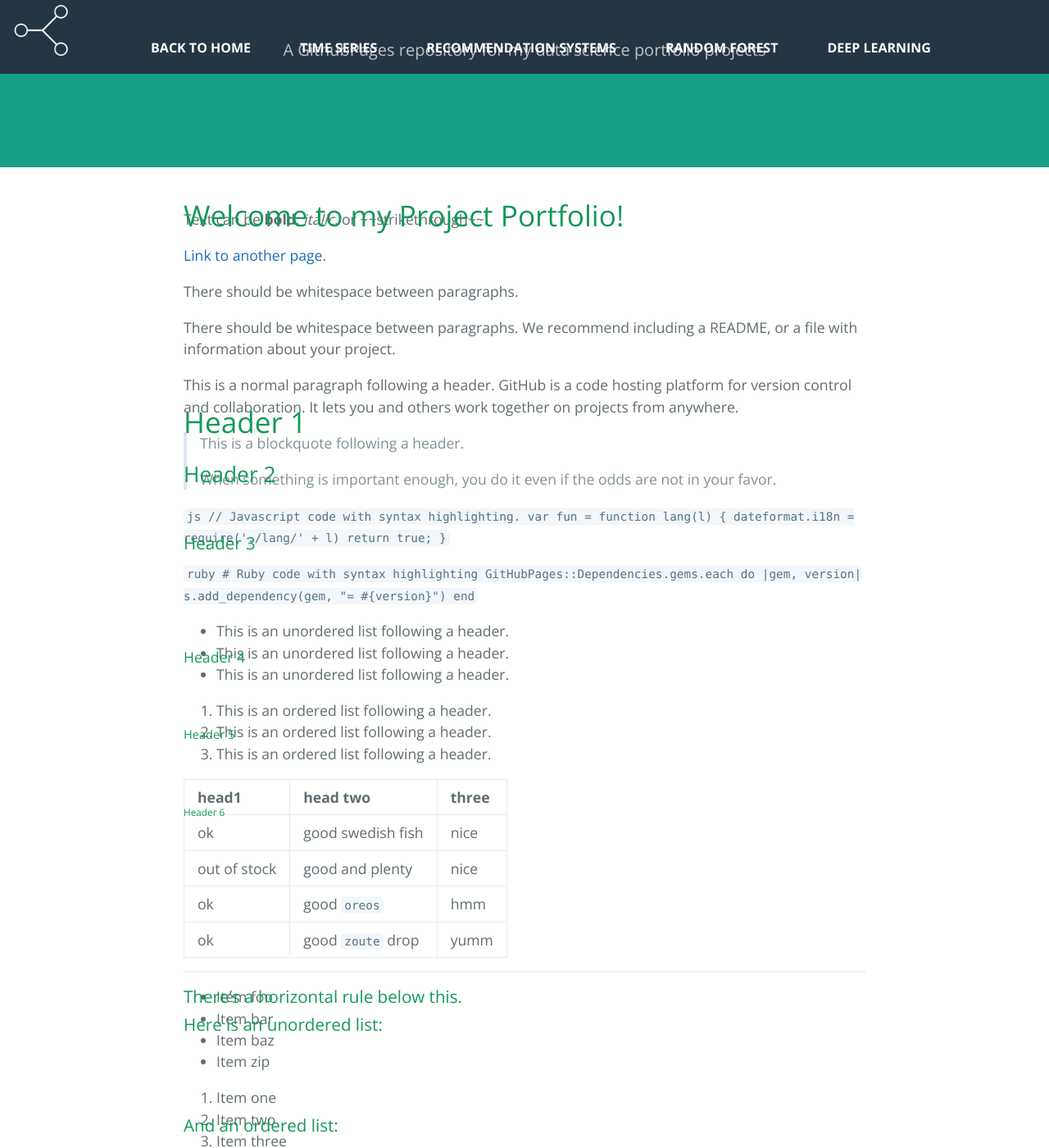
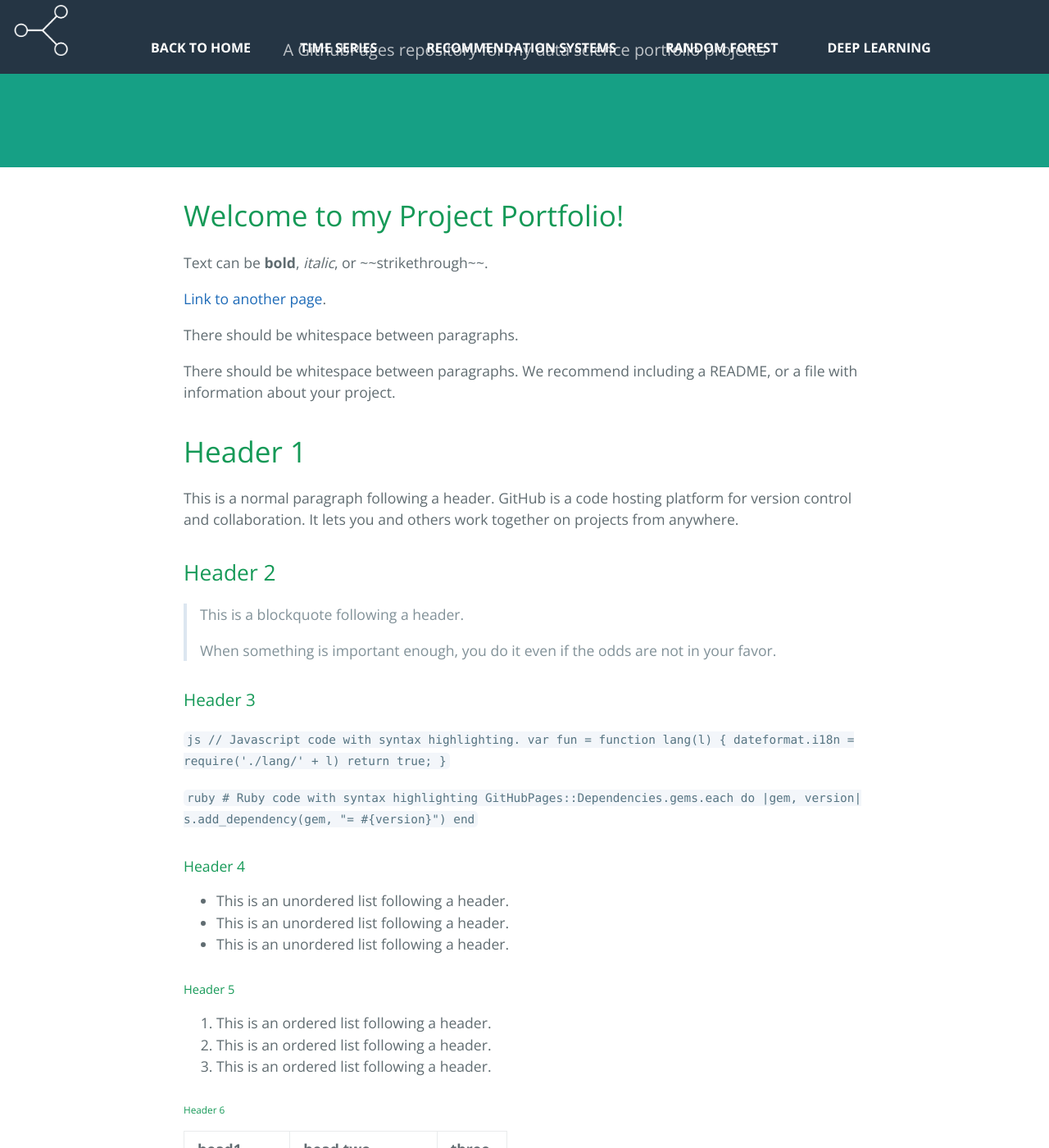
Before and after one commit to benjamin-j-cooper/benjamin-j-cooper.github.io, a Jekyll site: the page built from docs/index.md, in a window 1280 px wide and 1400 px high, scrolled down 295 px. Shown: the whole window at 82% size. Built offline with Jekyll 4.4.1, drawn with Linux system fonts in a browser that asks for light colours.

Commit message:
troubleshooting mobile compatability

```diff
--- a/docs/_sass/jekyll-theme-cayman.scss
+++ b/docs/_sass/jekyll-theme-cayman.scss
@@ -218,8 +218,8 @@ a {
     margin-bottom: 1rem;
     font-weight: normal;
     color: $section-headings-color;
-    z-index: 1;
-    position: absolute;
+    z-index: 0;
+    position: relative;
   }
 
   p {
```
